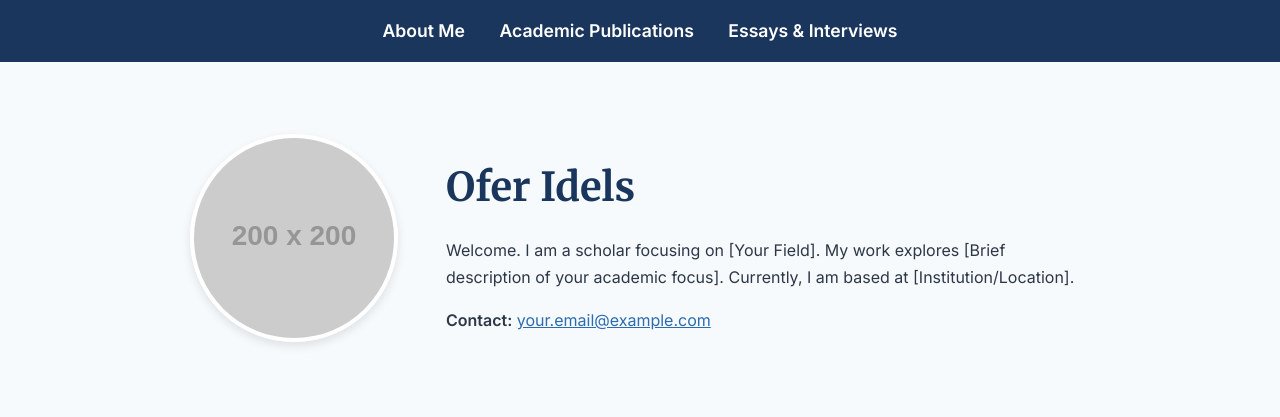
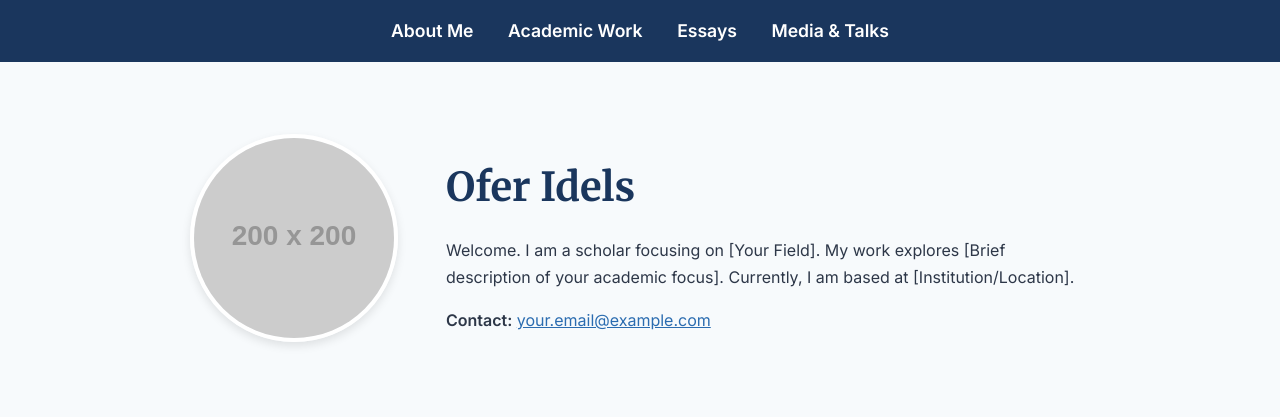
Before and after one commit to oferidels/oferidels.github.io, a plain HTML site: page index.html in a window 1280 px wide. Drawn offline with Linux system fonts and the light colour scheme; placeholder pictures from the web are drawn by us.

Commit message:
Update index.html

```diff
--- a/index.html
+++ b/index.html
@@ -27,8 +27,9 @@
 
     <nav>
         <a href="index.html">About Me</a>
-        <a href="publications.html">Academic Publications</a>
-        <a href="essays.html">Essays & Interviews</a>
+        <a href="academic-work.html">Academic Work</a>
+        <a href="essays.html">Essays</a>
+        <a href="media.html">Media & Talks</a>
     </nav>
 
     <div class="container">
```
